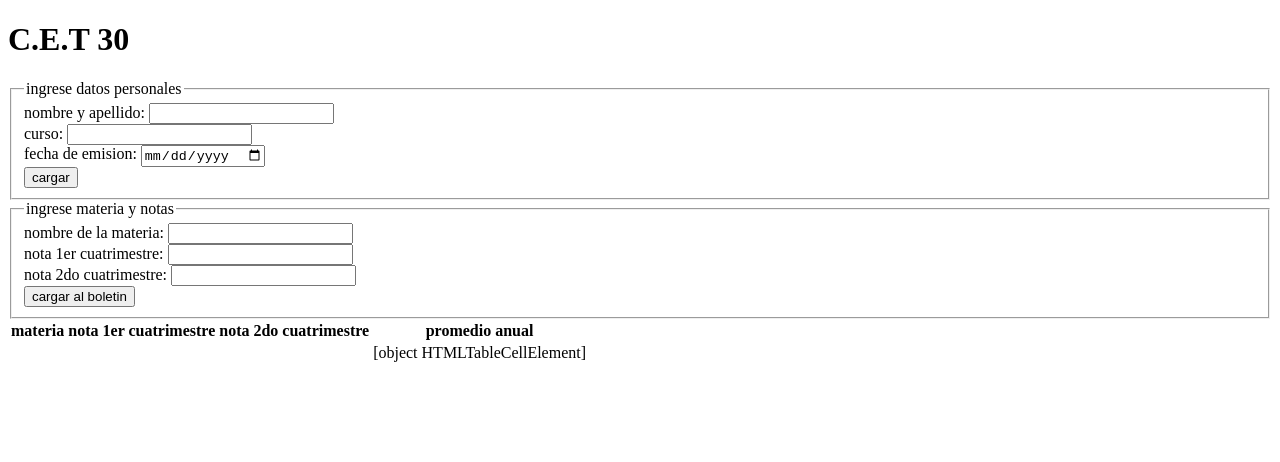
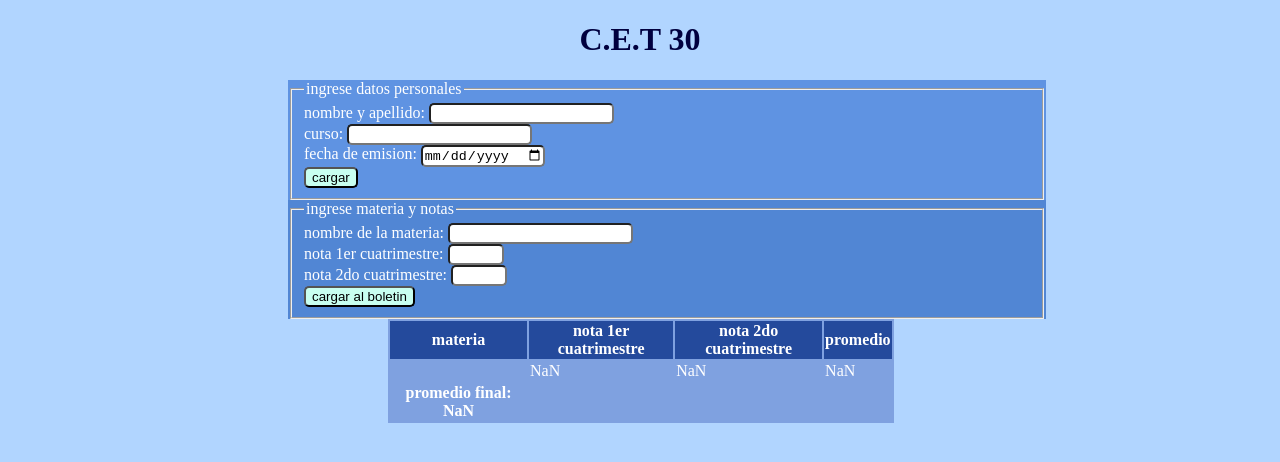
Before and after one commit to milirmo/proyecto, a plain HTML site: page proyecto programacion- romero milagros/index.html in a window 1280 px wide. Both pictures are taken after a click on the button "cargar al boletin". Drawn offline with Linux system fonts and the light colour scheme.

Commit message:
Add files via upload

```diff
--- a/proyecto programacion- romero milagros/index.html
+++ b/proyecto programacion- romero milagros/index.html
@@ -6,7 +6,7 @@
     <meta name="viewport" content="width=device-width, initial-scale=1.0">
     <title>proyecto</title>
     <script src="romero.js"></script>
-    <link href="style.css">
+    <link rel="stylesheet" href="style.css">
 </head>
 
 <body>
@@ -20,7 +20,7 @@
             <input type="text" id="curso"><br>
             <label>fecha de emision:</label>
             <input type="date" id="fecha"><br>
-            <input type="button" value="cargar" onclick="cargardatos()">
+            <input id="boton" type="button" value="cargar" onclick="cargardatos()">
         </fieldset>
     </form>
     <form id="form2">
@@ -29,10 +29,10 @@
             <label>nombre de la materia:</label>
             <input type="text" id="materia"><br>
             <label>nota 1er cuatrimestre:</label>
-            <input type="number" id="nota1"><br>
+            <input type="number" id="nota1" min="1" max="10"><br>
             <label>nota 2do cuatrimestre:</label>
-            <input type="number" id="nota2"><br>
-            <input type="button" value="cargar al boletin" onclick="cargarnotas()">
+            <input type="number" id="nota2" min="1" max="10"><br>
+            <input id="boton" type="button" value="cargar al boletin" onclick="cargarnotas()">
         </fieldset>
     </form>
 
@@ -46,12 +46,17 @@
                 <th>materia</th>
                 <th>nota 1er cuatrimestre</th>
                 <th>nota 2do cuatrimestre</th>
-                <th>promedio anual</th>
+                <th>promedio</th>
             </tr>
         </thead>
         <tbody class="madre">
 
         </tbody>
+        <tfoot>
+            <tr>
+                <th id="pfinal"> </th>
+            </tr>
+        </tfoot>
     </table>
 </body>
 
--- a/proyecto programacion- romero milagros/romero.js
+++ b/proyecto programacion- romero milagros/romero.js
@@ -1,31 +1,35 @@
 function cargardatos() {
     //cargar valores
-    let nombre= document.getElementById("nombre").value;
-    let curso= document.getElementById("curso").value;
-    let fecha= document.getElementById("fecha").value;
+    let nombre = document.getElementById("nombre").value;
+    let curso = document.getElementById("curso").value;
+    let fecha = document.getElementById("fecha").value;
 
     // crear elementos
     let name = document.createElement('p'); //creas elemento que queremos.
     let elementopadre = document.querySelector('.padre'); //seleccionas el padre (con class).
     elementopadre.appendChild(name); //agregas nodo.
-    let parrafonombre = document.createTextNode('nombre y apellido: '+nombre); //creas texto que quieras que aparezca en el navegador.
+    let parrafonombre = document.createTextNode('nombre y apellido: ' + nombre); //creas texto que quieras que aparezca en el navegador.
     name.appendChild(parrafonombre); //pegas el texto creado.
 
     let curse = document.createElement('p');
     elementopadre.appendChild(curse);
-    let parrafocurso = document.createTextNode('curso: '+curso);
+    let parrafocurso = document.createTextNode('curso: ' + curso);
     curse.appendChild(parrafocurso);
 
     let date = document.createElement('p');
     elementopadre.appendChild(date);
-    let parrafofecha = document.createTextNode('fecha: '+fecha);
+    let parrafofecha = document.createTextNode('fecha: ' + fecha);
     date.appendChild(parrafofecha);
 }
+let promfinal = 0;
+let sumaprom = 0;
+let divisor = 1;
 function cargarnotas() {
     //cargar materia y notas
-    let materia= document.getElementById("materia").value;
-    let nota1= document.getElementById("nota1").value;
-    let nota2= document.getElementById("nota2").value;
+    let materia = document.getElementById("materia").value;
+    let nota1 = parseInt(document.getElementById("nota1").value);
+    let nota2 = parseInt(document.getElementById("nota2").value);
+    let prom = 0;
 
     //crear filas del boletin
     let madre = document.querySelector('.madre');
@@ -34,15 +38,24 @@ function cargarnotas() {
     let td2 = document.createElement('td');
     let td3 = document.createElement('td');
     let td4 = document.createElement('td');
-
+    prom = (nota1 + nota2) / 2
     td1.innerHTML = materia;
     td2.innerHTML = nota1;
     td3.innerHTML = nota2;
-    td4.innerHTML =
+    td4.innerHTML = prom;
 
     tr.appendChild(td1);
     tr.appendChild(td2);
     tr.appendChild(td3);
     tr.appendChild(td4);
     madre.appendChild(tr);
+
+    sumaprom += prom
+
+    //calculo de promedio final
+    promfinal = (sumaprom / divisor);
+    divisor++
+
+    //mostrar promedio final
+    document.getElementById("pfinal").textContent=("promedio final: "+promfinal);
 }
--- a/proyecto programacion- romero milagros/style.css
+++ b/proyecto programacion- romero milagros/style.css
@@ -0,0 +1,39 @@
+body {
+    font-family:'Times New Roman', Times, serif;
+    background-color: #b1d5ff;
+}
+h1 {
+    text-align: center;
+    color:rgb(1, 0, 63)
+}
+table {
+    background-color: #7fa1e0;
+    margin-left: 380px;
+    width: 40%;
+}
+#form1 {
+    color: white;
+    background-color: #5f93e2;
+    width: 60%;
+    margin-left: 280px;
+
+}
+#form2 {
+    color: white;
+    background-color: #5186d4;
+    width: 60%;
+    margin-left: 280px;
+}
+input {
+    border-radius: 5px;
+}
+#boton {
+    background-color: #c8fff0;
+}
+thead {
+    background-color: #244a9c;
+    color: white
+}
+tbody, tfoot {
+    color: white
+}
```
